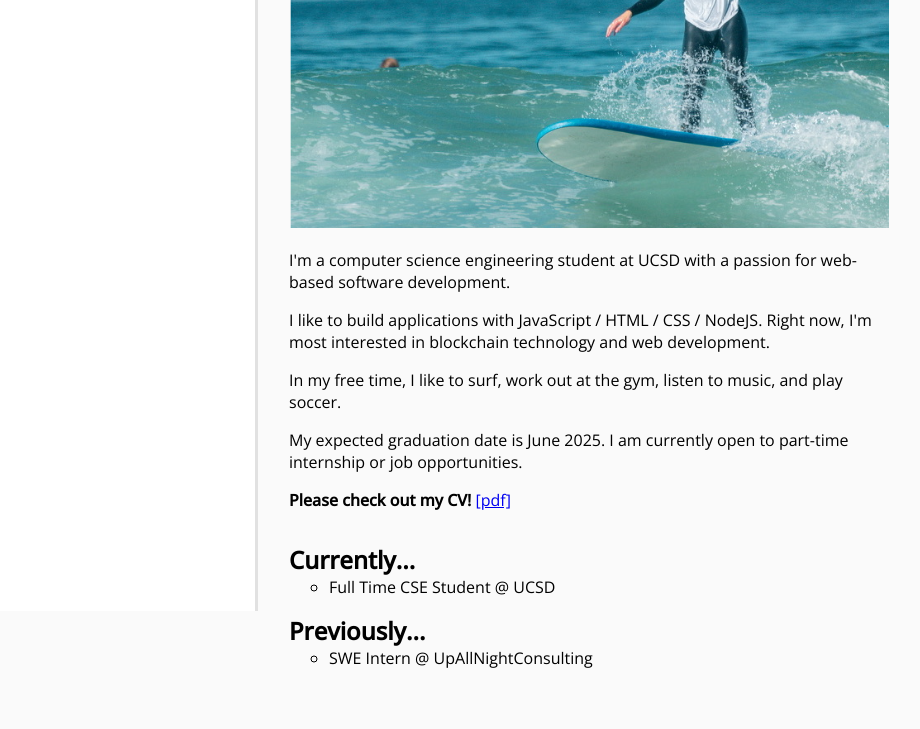
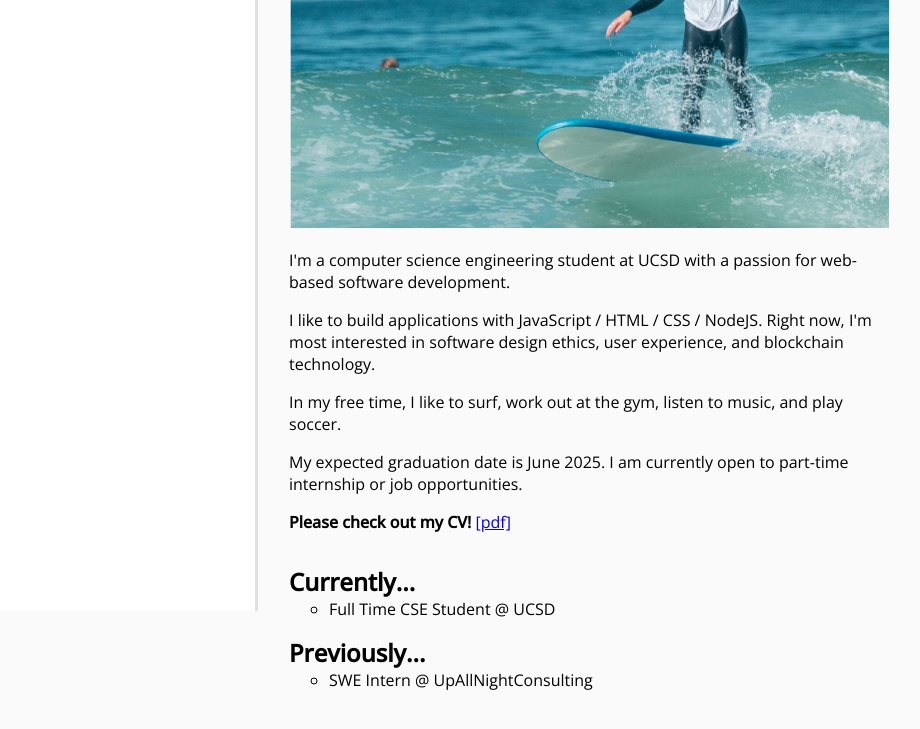
Before and after one commit to leo3friedman/leo3friedman.github.io, a plain HTML site: page index.html in a window 1280 px wide. Shown: the part 221-950 px from the top of the page, without its empty margins (1-921 px from the left). Drawn offline with nearby package versions, Linux system fonts and the light colour scheme.

Commit message:
update resume, update bio

```diff
--- a/index.html
+++ b/index.html
@@ -39,8 +39,7 @@
         </p>
         <p class="about-me-paragraph">
           I like to build applications with JavaScript / HTML / CSS / NodeJS.
-          Right now, I'm most interested in blockchain technology and web
-          development.
+          Right now, I'm most interested in  software design ethics, user experience, and blockchain technology.
         </p>
         <p class="about-me-paragraph">
           In my free time, I like to surf, work out at the gym, listen to music,
```
Also changed, not shown: 2 other files.
